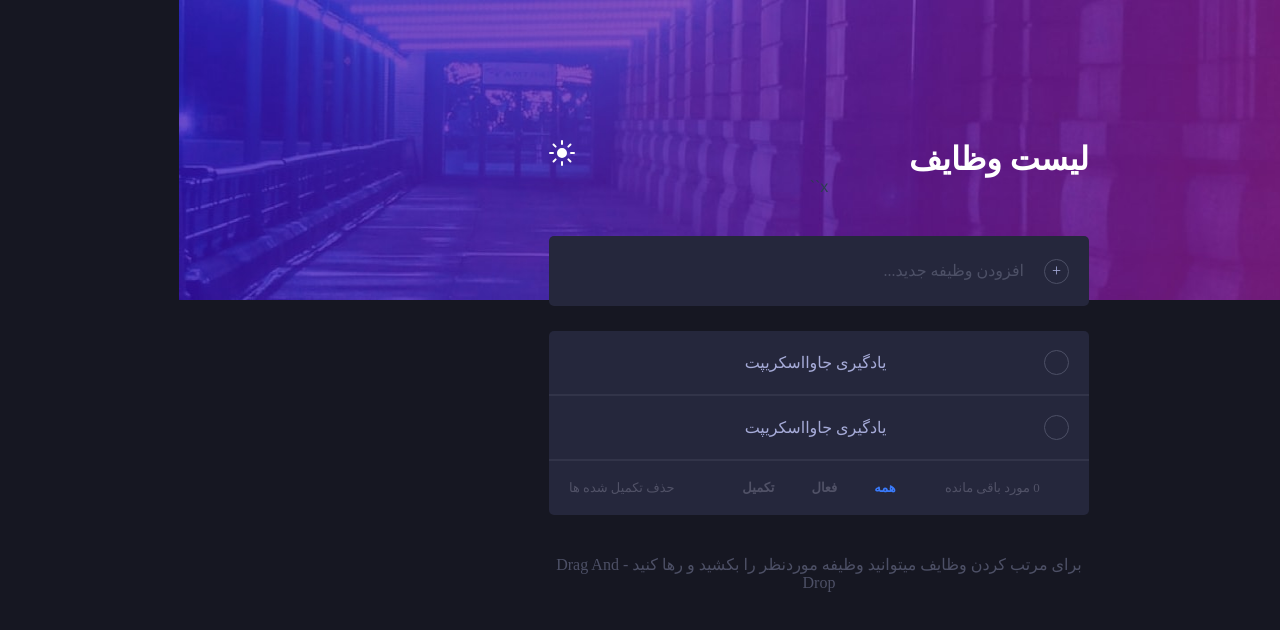
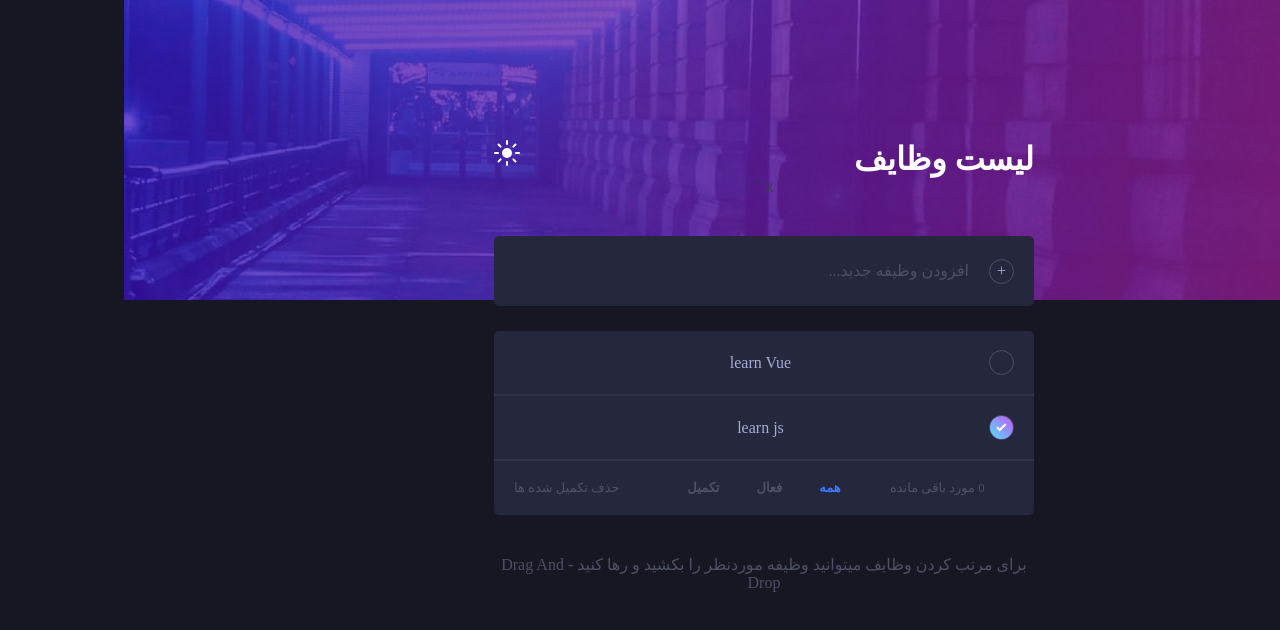
Before and after one commit to HamidrezaNamaeiDEV/TodoApp_Vue_compositonAPI, a Vue app: page / in a window 1280 px wide. Shown: the top 630 px of the page. Built offline with nearby package versions, Linux system fonts and the light colour scheme; a web font is replaced by a local one.

Commit message:
feat : add props to ToDO.vue

```diff
--- a/src/App.vue
+++ b/src/App.vue
@@ -3,7 +3,7 @@
   <main>
    <add-todo></add-todo>
     <ul class="todos">
-     <todo-item v-for="(item,index) in todos" :key="index"></todo-item>
+     <todo-item v-for="(item,index) in todos" :key="index" :todo="item"></todo-item>
     </ul>
     <app-filter></app-filter>
   </main>
--- a/src/components/ToDo.vue
+++ b/src/components/ToDo.vue
@@ -1,10 +1,10 @@
 <template>
       <li class="card" draggable="true">
         <div class="cb-container">
-          <input type="checkbox" class="cb-input" />
+          <input type="checkbox" :checked="todo.isCompleted ? true : null" class="cb-input" />
           <span class="check"></span>
         </div>
-        <p class="item">یادگیری جاوااسکریپت</p>
+        <p class="item">{{todo.title}}</p>
         <button class="clear">
           <img src="../../public/assets/images/icon-cross.svg" alt="Clear it" />
         </button>
@@ -13,6 +13,8 @@
 </template>
 <script>
 export default {
-
+  props:{
+    todo:Object
+  }
 }
 </script>
```
